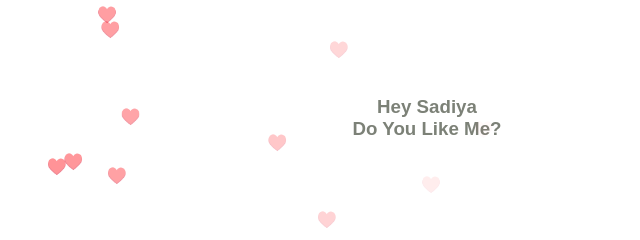
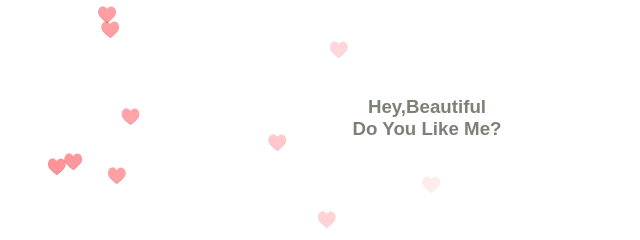
Before and after one commit to Elitefardin/love, a plain HTML site: page index.html in a window 1280 px wide. Shown: the top 240 px of the page, 213-853 px from the left. Drawn offline with Linux system fonts and the light colour scheme.

Commit message:
Update index.html

```diff
--- a/index.html
+++ b/index.html
@@ -230,7 +230,7 @@ border-radius: 50px 120px 30px 130px;
 
 <div class="blast"></div>
 <div class="ask slide-in ">
-    <h3>Hey Sadiya <br> Do You Like Me? </h1>
+    <h3>Hey,Beautiful <br> Do You Like Me? </h1>
     <p> </p>
  </div>
 <div class="buttons slide-in">
```
